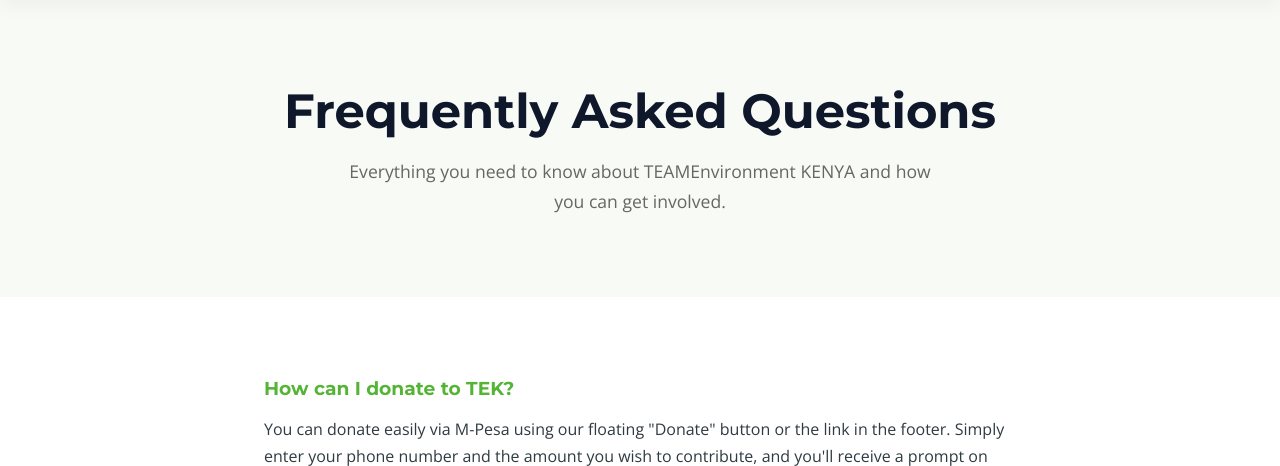
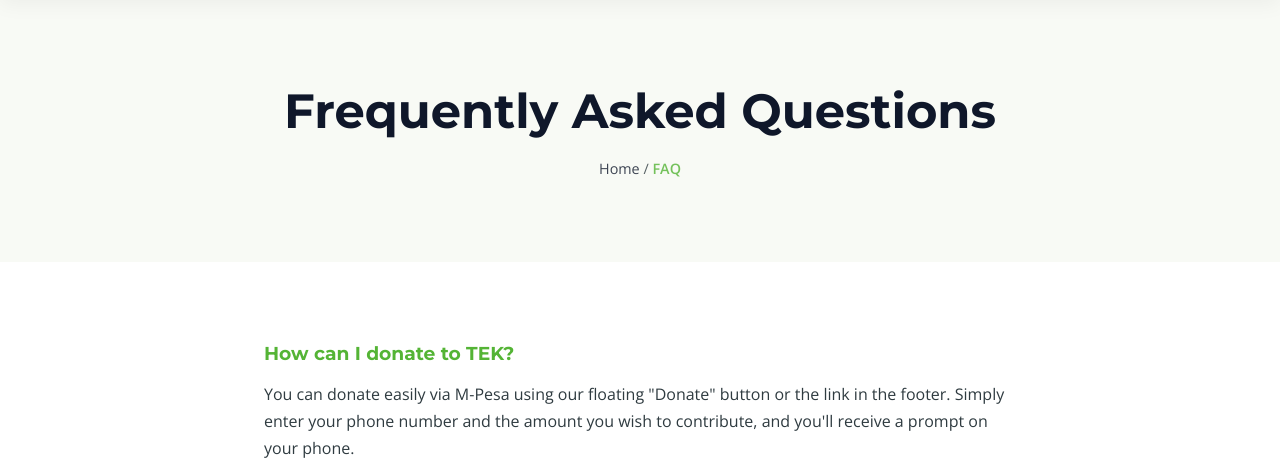
Before and after one commit to delstarford123/TEAMEnvironmentKENYA, a Flask app: page /faq in a window 1280 px wide. Shown: the part 144-610 px from the top of the page. Run offline with Flask 3, Linux system fonts and the light colour scheme.

Commit message:
feat: complete breadcrumb integration and link standardization across all main pages

```diff
--- a/templates/main/contact.html
+++ b/templates/main/contact.html
@@ -102,8 +102,8 @@
     <section class="page-header">
         <div class="container">
             <h1>Contact Us</h1>
-            <div class="breadcrumb">
-                <a href="/">Home</a> / <span>Contact</span>
+            <div class="breadcrumb" style="font-size: 0.9rem; opacity: 0.8; margin-top: 10px;">
+                <a href="{{ url_for('home') }}" style="color: white; text-decoration: none;">Home</a> / <span style="color: var(--primary-green); font-weight: 600;">Contact</span>
             </div>
         </div>
     </section>
--- a/templates/main/faq.html
+++ b/templates/main/faq.html
@@ -6,7 +6,9 @@
 <section class="page-header" style="background: var(--bg-light); padding: 80px 0; text-align: center;">
     <div class="container">
         <h1 style="font-size: 3rem; margin-bottom: 15px;">Frequently Asked Questions</h1>
-        <p style="font-size: 1.1rem; color: #666; max-width: 600px; margin: 0 auto;">Everything you need to know about TEAMEnvironment KENYA and how you can get involved.</p>
+        <div class="breadcrumb" style="font-size: 0.9rem; opacity: 0.8;">
+            <a href="{{ url_for('home') }}" style="color: var(--primary-dark); text-decoration: none;">Home</a> / <span style="color: var(--primary-green); font-weight: 600;">FAQ</span>
+        </div>
     </div>
 </section>
 
@@ -24,17 +26,17 @@
 
         <div class="faq-item" style="margin-bottom: 30px; border-bottom: 1px solid var(--gray-border); padding-bottom: 20px;">
             <h3 style="margin-bottom: 15px; color: var(--primary-green);">How do I become a volunteer?</h3>
-            <p>We're always looking for passionate individuals to join our cause. You can register via our <a href="/register" style="color: var(--primary-green); font-weight: 600;">Join Us</a> page, and a member of our team will reach out to you with upcoming opportunities.</p>
+            <p>We're always looking for passionate individuals to join our cause. You can register via our <a href="{{ url_for('register') }}" style="color: var(--primary-green); font-weight: 600;">Join Us</a> page, and a member of our team will reach out to you with upcoming opportunities.</p>
         </div>
 
         <div class="faq-item" style="margin-bottom: 30px; border-bottom: 1px solid var(--gray-border); padding-bottom: 20px;">
             <h3 style="margin-bottom: 15px; color: var(--primary-green);">Where does my money go?</h3>
-            <p>Transparency is key to our operations. Donations go directly towards our tree planting initiatives, community education programs, and the maintenance of restored sites. You can see our real-time impact on the <a href="/impact" style="color: var(--primary-green); font-weight: 600;">Impact</a> page.</p>
+            <p>Transparency is key to our operations. Donations go directly towards our tree planting initiatives, community education programs, and the maintenance of restored sites. You can see our real-time impact on the <a href="{{ url_for('impact') }}" style="color: var(--primary-green); font-weight: 600;">Impact</a> page.</p>
         </div>
 
         <div class="faq-item" style="margin-bottom: 30px;">
             <h3 style="margin-bottom: 15px; color: var(--primary-green);">Can organizations partner with TEK?</h3>
-            <p>Yes, we welcome corporate partnerships and collaborations with other NGOs. Please contact us through our <a href="/contact" style="color: var(--primary-green); font-weight: 600;">Contact Us</a> page for partnership inquiries.</p>
+            <p>Yes, we welcome corporate partnerships and collaborations with other NGOs. Please contact us through our <a href="{{ url_for('contact') }}" style="color: var(--primary-green); font-weight: 600;">Contact Us</a> page for partnership inquiries.</p>
         </div>
     </div>
 </section>
--- a/templates/main/privacy.html
+++ b/templates/main/privacy.html
@@ -6,6 +6,9 @@
 <section class="page-header" style="background: var(--primary-dark); padding: 60px 0; color: white; text-align: center;">
     <div class="container">
         <h1>Privacy Policy</h1>
+        <div class="breadcrumb" style="font-size: 0.9rem; opacity: 0.8; margin-top: 10px;">
+            <a href="{{ url_for('home') }}" style="color: white; text-decoration: none;">Home</a> / <span style="color: var(--primary-green); font-weight: 600;">Privacy Policy</span>
+        </div>
         <p style="color: #cbd5e1; margin-top: 10px;">Last Updated: May 2026</p>
     </div>
 </section>
--- a/templates/main/services.html
+++ b/templates/main/services.html
@@ -74,8 +74,8 @@
     <section class="page-header">
         <div class="container">
             <h1>Our Services</h1>
-            <div class="breadcrumb">
-                <a href="/">Home</a> / <span>Services</span>
+            <div class="breadcrumb" style="font-size: 0.9rem; opacity: 0.8; margin-top: 10px;">
+                <a href="{{ url_for('home') }}" style="color: white; text-decoration: none;">Home</a> / <span style="color: var(--primary-green); font-weight: 600;">Services</span>
             </div>
         </div>
     </section>
--- a/templates/main/team.html
+++ b/templates/main/team.html
@@ -79,8 +79,8 @@
     <section class="page-header">
         <div class="container">
             <h1>Our Team</h1>
-            <div class="breadcrumb">
-                <a href="/">Home</a> / <span>Our Team</span>
+            <div class="breadcrumb" style="font-size: 0.9rem; opacity: 0.8; margin-top: 10px;">
+                <a href="{{ url_for('home') }}" style="color: white; text-decoration: none;">Home</a> / <span style="color: var(--primary-green); font-weight: 600;">Our Team</span>
             </div>
         </div>
     </section>
--- a/templates/main/terms.html
+++ b/templates/main/terms.html
@@ -6,6 +6,9 @@
 <section class="page-header" style="background: var(--primary-dark); padding: 60px 0; color: white; text-align: center;">
     <div class="container">
         <h1>Terms of Service</h1>
+        <div class="breadcrumb" style="font-size: 0.9rem; opacity: 0.8; margin-top: 10px;">
+            <a href="{{ url_for('home') }}" style="color: white; text-decoration: none;">Home</a> / <span style="color: var(--primary-green); font-weight: 600;">Terms of Service</span>
+        </div>
         <p style="color: #cbd5e1; margin-top: 10px;">Last Updated: May 2026</p>
     </div>
 </section>
--- a/templates/main/work.html
+++ b/templates/main/work.html
@@ -81,7 +81,9 @@
     <section class="page-header">
         <div class="container">
             <h1>Work With Us</h1>
-            <p>Be part of the change. Volunteer, intern, or build a career with us.</p>
+            <div class="breadcrumb" style="font-size: 0.9rem; opacity: 0.8; margin-top: 10px;">
+                <a href="{{ url_for('home') }}" style="color: white; text-decoration: none;">Home</a> / <span style="color: var(--primary-green); font-weight: 600;">Work With Us</span>
+            </div>
         </div>
     </section>
 
```
